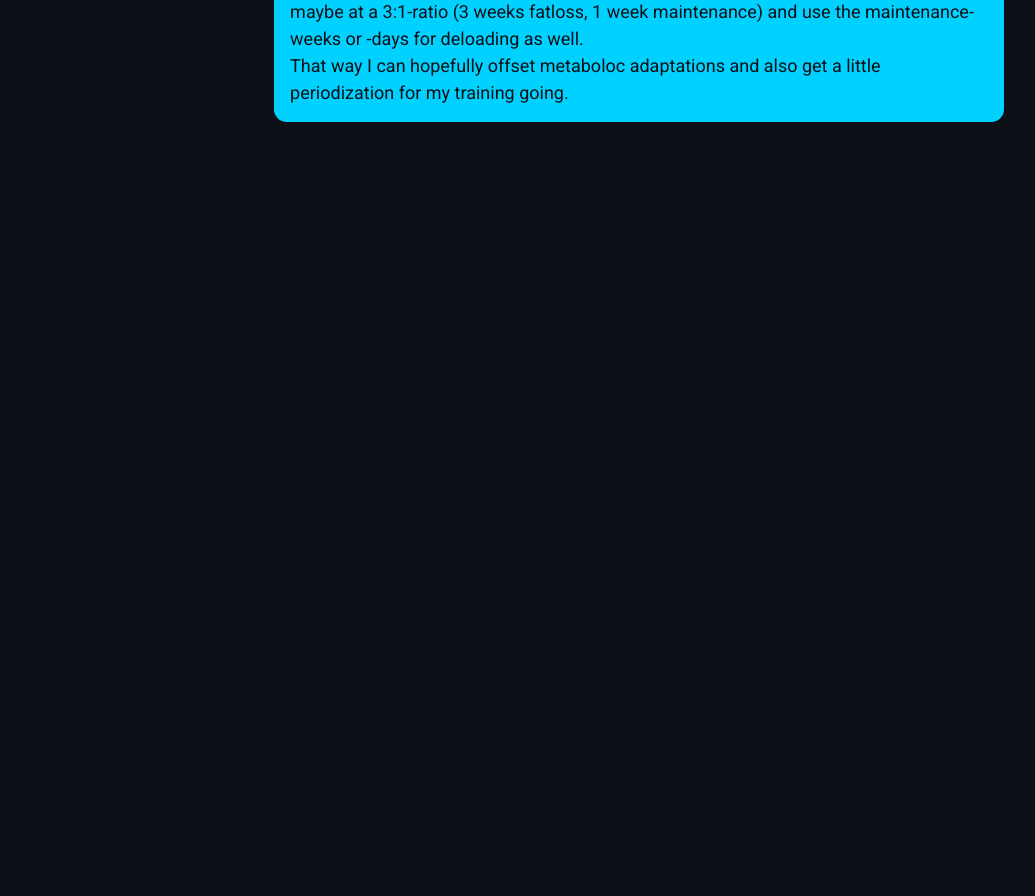
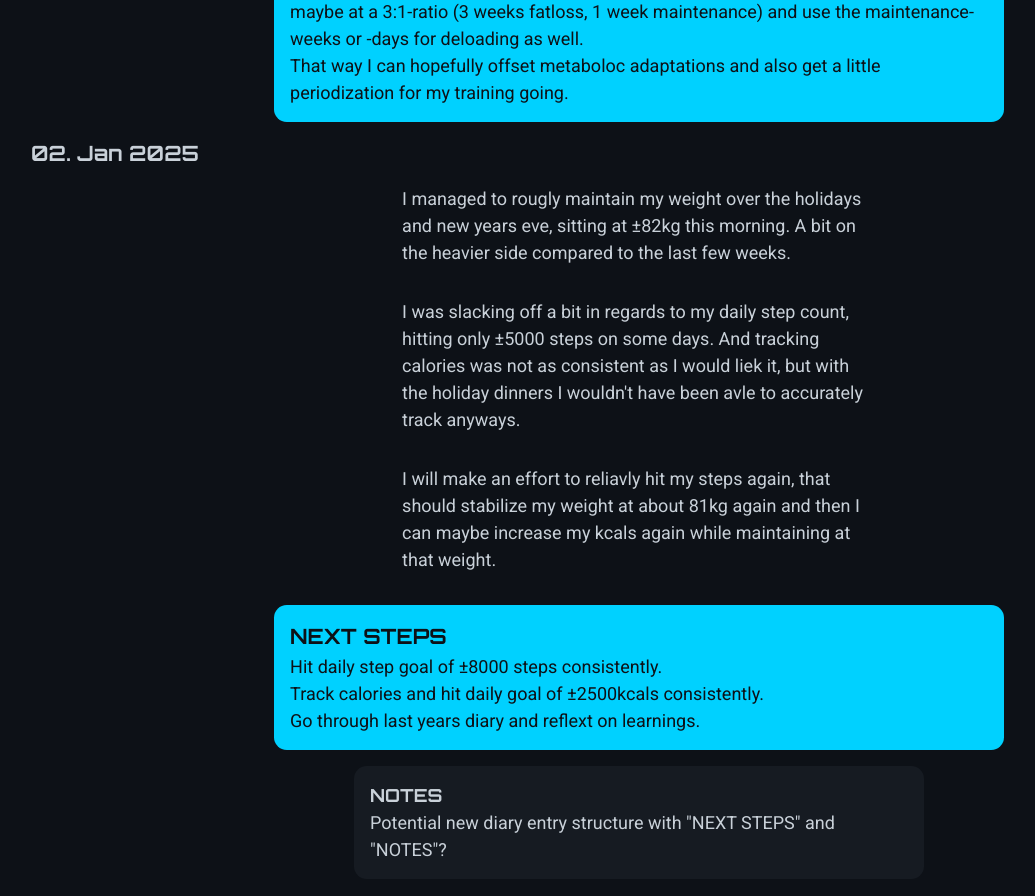
Before and after one commit to BelaGereon/fitness-journal, a React (Vite) app in the folder fitness-journal/: page / in a window 1280 px wide. Shown: the part 820-1716 px from the top of the page, without its empty margins (1-1036 px from the left). Before the commit the page ends 990 px from the top, so only its background shows below. Built offline with nearby package versions, Linux system fonts and the light colour scheme.

Commit message:
:pencil: add new diary entry

```diff
--- a/fitness-journal/src/App.tsx
+++ b/fitness-journal/src/App.tsx
@@ -49,6 +49,43 @@ function App() {
             </div>,
           ]}
         ></DiaryEntry>
+        <DiaryEntry
+          date="02. Jan 2025"
+          entry={[
+            <div>
+              I managed to rougly maintain my weight over the holidays and new
+              years eve, sitting at ±82kg this morning. A bit on the heavier
+              side compared to the last few weeks.
+            </div>,
+            <div>
+              I was slacking off a bit in regards to my daily step count,
+              hitting only ±5000 steps on some days. And tracking calories was
+              not as consistent as I would liek it, but with the holiday dinners
+              I wouldn't have been avle to accurately track anyways.
+            </div>,
+            <div>
+              I will make an effort to reliavly hit my steps again, that should
+              stabilize my weight at about 81kg again and then I can maybe
+              increase my kcals again while maintaining at that weight.
+            </div>,
+          ]}
+          nextSteps={[
+            <div className="step">
+              Hit daily step goal of ±8000 steps consistently.
+            </div>,
+            <div className="step">
+              Track calories and hit daily goal of ±2500kcals consistently.
+            </div>,
+            <div className="step">
+              Go through last years diary and reflext on learnings.
+            </div>,
+          ]}
+          notes={[
+            <div>
+              Potential new diary entry structure with "NEXT STEPS" and "NOTES"?
+            </div>,
+          ]}
+        ></DiaryEntry>
       </body>
     </>
   );
--- a/fitness-journal/src/components/diary-entry/DiaryEntry.tsx
+++ b/fitness-journal/src/components/diary-entry/DiaryEntry.tsx
@@ -3,7 +3,7 @@ import "./DiaryEntry.css";
 
 interface DiaryEntryProps {
   date: string;
-  entry: React.ReactNode[];
+  entry: React.ReactNode;
   nextSteps?: React.ReactNode;
   notes?: React.ReactNode;
 }
```
